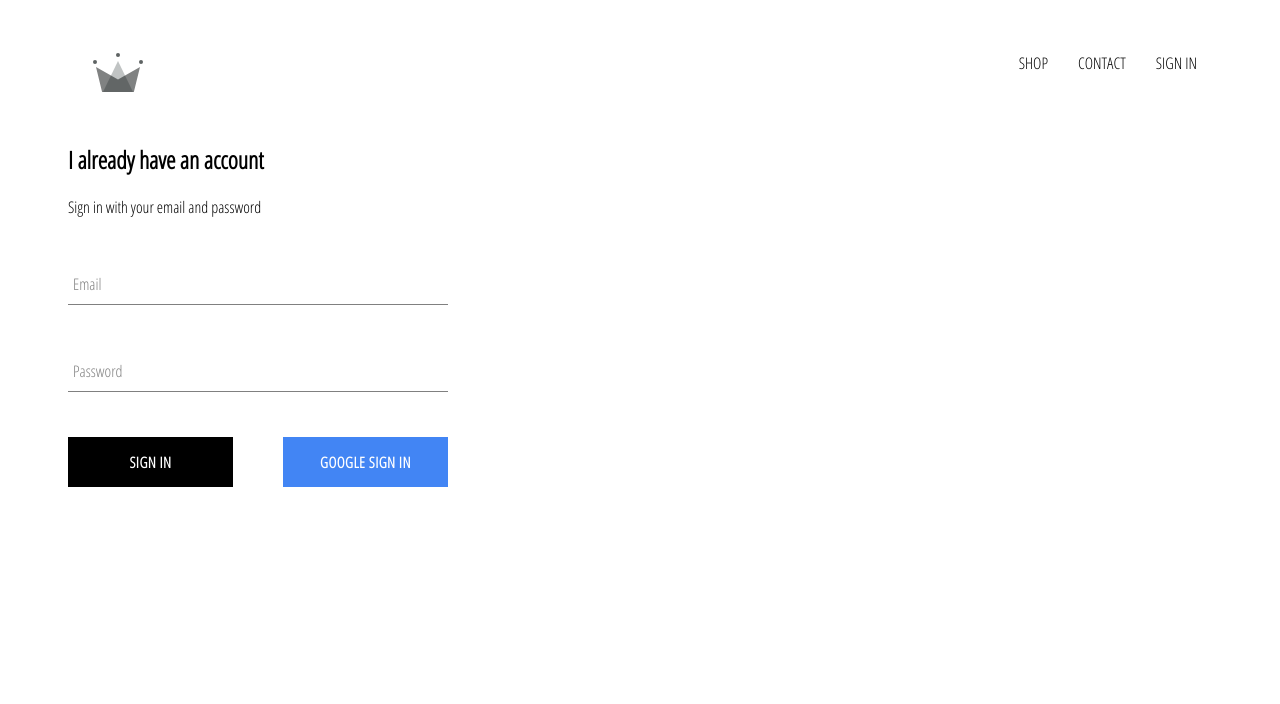
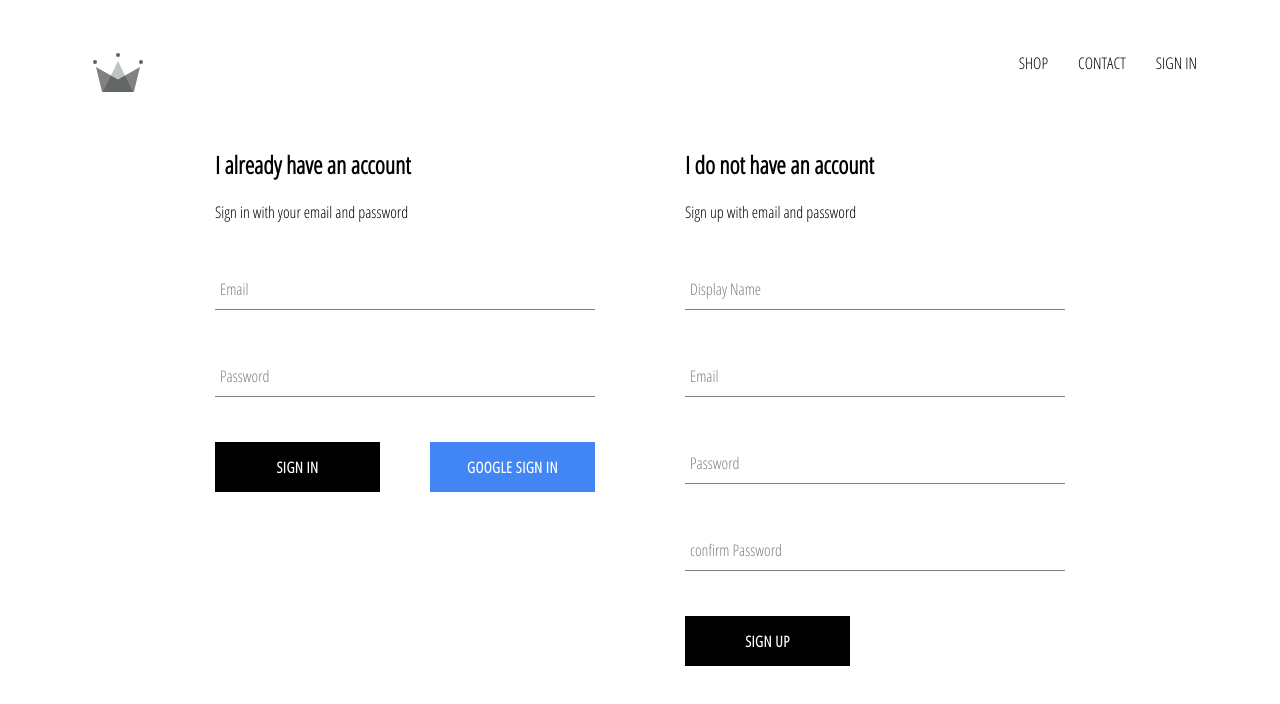
Before and after one commit to DarbhaRamesh/crown-clothing, a React (Create React App) app: page /signin in a window 1280 px wide. Shown: the top 704 px of the page. Built offline with nearby package versions, Linux system fonts and the light colour scheme; no server answers.

Commit message:
added fully fuctional sign in and signup using firebase

```diff
--- a/src/App.js
+++ b/src/App.js
@@ -6,7 +6,7 @@ import ShopPage from './page/shop/shop.component';
 import Header from './components/header/header.component';
 import SignInAndSignUp from './page/sign-in-and-sign-up/sign-in-and-sign-up.component'
 
-import { auth } from './Firebase/firebase.util'
+import { auth, createUserProfileDocument } from './Firebase/firebase.util'
 
 
 class App extends Component{
@@ -21,11 +21,23 @@ class App extends Component{
     unSubscribeFromAuth = null;
 
     componentDidMount(){
-        this.unSubscribeFromAuth = auth.onAuthStateChanged(user => {
-            this.setState({ currentUser:user });
+        this.unSubscribeFromAuth = auth.onAuthStateChanged(async userAuth => {
+            if(userAuth){
+                const userRef = await createUserProfileDocument(userAuth);
 
-            console.log(user);
-        })
+                userRef.onSnapshot(snapshot => {
+                    this.setState({
+                        currentUser:{
+                            id:snapshot.id,
+                            ...snapshot.data()
+                        }
+                    })
+                });
+            }
+            else{
+                this.setState({currentUser:userAuth})
+            }
+        });
     }
 
     componentWillUnmount() {
--- a/src/Firebase/firebase.util.js
+++ b/src/Firebase/firebase.util.js
@@ -13,6 +13,32 @@ const config = {
     measurementId: "G-P0VC9EEVD2"
 };
 
+export const createUserProfileDocument = async (userAuth, additionalData) => {
+    if(!userAuth) return;
+
+    const userRef = firestore.doc(`users/${userAuth.uid}`);
+
+    const snapshot = await userRef.get();
+
+    if(!snapshot.exists){
+        const {displayName, email} = userAuth;
+        const createdAt = new Date();
+
+        try{
+            await userRef.set({
+                displayName,
+                email,
+                createdAt,
+                ...additionalData
+            })
+        }
+        catch(error){
+            console.log('error creating user', error.message);
+        }
+    }
+    return userRef;
+}
+
 firebase.initializeApp(config);
 
 export const auth = firebase.auth();
--- a/src/components/sign-in/sign-in.component.jsx
+++ b/src/components/sign-in/sign-in.component.jsx
@@ -3,7 +3,7 @@ import './sign-in.styles.scss';
 
 import FormInput from '../form-input/form-input.component';
 import CustomButton from '../custom-button/custom-button.component';
-import { signInWithGoogle } from '../../Firebase/firebase.util'
+import {auth, signInWithGoogle } from '../../Firebase/firebase.util'
 
 
 class SignIn extends Component {
@@ -15,10 +15,17 @@ class SignIn extends Component {
         }
     }
 
-    handleSubmit = event =>{
+    handleSubmit = async event =>{
         event.preventDefault();
 
-        this.setState({email: '', password:'' })
+        const {email,password } = this.state;
+
+        try {
+            await auth.signInWithEmailAndPassword(email, password);
+            this.setState({email: '', password:'' });
+        } catch (error){
+            console.log("error while signing ", event);
+        }
     }
 
     handleChange = event => {
@@ -55,9 +62,8 @@ class SignIn extends Component {
                         Sign in
                     </CustomButton>
 
-                    <CustomButton onClick = { signInWithGoogle } isGoogleSignIn>
-                        {' '}
-                        Google sign in {' '}
+                    <CustomButton type = 'button' onClick = { signInWithGoogle } isGoogleSignIn>
+                        Google sign in
                     </CustomButton>
                 </div>
                 </form>
--- /dev/null
+++ b/src/components/sign-up/sign-up.component.jsx
@@ -0,0 +1,101 @@
+import React, {Component} from 'react';
+
+import FormInput from '../form-input/form-input.component';
+import CustomButton from '../custom-button/custom-button.component';
+
+import { auth, createUserProfileDocument } from '../../Firebase/firebase.util';
+
+import './sign-up.styles.scss';
+
+class SignUp extends Component{
+    constructor(){
+        super();
+        this.state = {
+            displayName:'',
+            email: '',
+            password: '',
+            confirmPassword: ''
+        }
+    }
+
+    handleSubmit = async event => {
+        event.preventDefault();
+
+        const {displayName, email, password, confirmPassword } = this.state;
+
+        if(password !== confirmPassword){
+            alert("Passwords don't match");
+            return
+        }
+
+        try {
+            const {user} = await auth.createUserWithEmailAndPassword(email, password);
+
+            await createUserProfileDocument(user, {displayName})
+
+            this.setState({
+                displayName:'',
+                email: '',
+                password: '',
+                confirmPassword: ''
+            });
+
+
+        }catch(error){
+            console.log("error while signing up", error.message)
+        }
+    }
+
+    handleChange =event => {
+        const { value, name } = event.target;
+
+        this.setState({[name]:value})
+    }
+
+    render(){
+        const {displayName, email, password, confirmPassword } = this.state;
+        return(
+            <div className='sign-up'>
+                <h2>I do not have an account</h2>
+                <span>Sign up with email and password</span>
+                <form className='sign-up-form' onSubmit={this.handleSubmit}>
+                    <FormInput
+                    type='text'
+                    name='displayName'
+                    value = {displayName}
+                    onChange = {this.handleChange}
+                    label = 'Display Name'
+                    required
+                    />
+                    <FormInput
+                    type='email'
+                    name='email'
+                    value = {email}
+                    onChange = {this.handleChange}
+                    label = 'Email'
+                    required
+                    />
+                    <FormInput
+                    type='password'
+                    name='password'
+                    value = {password}
+                    onChange = {this.handleChange}
+                    label = 'Password'
+                    required
+                    />
+                    <FormInput
+                    type='password'
+                    name='confirmPassword'
+                    value = {confirmPassword}
+                    onChange = {this.handleChange}
+                    label = 'confirm Password'
+                    required
+                    />
+                    <CustomButton type='submit'> SIGN UP</CustomButton>
+                </form>
+            </div>
+        )
+    }
+}
+
+export default SignUp;
--- /dev/null
+++ b/src/components/sign-up/sign-up.styles.scss
@@ -0,0 +1,9 @@
+.sign-up {
+    display: flex;
+    flex-direction: column;
+    width: 380px;
+
+    .title {
+      margin: 10px 0;
+    }
+  }
--- a/src/page/sign-in-and-sign-up/sign-in-and-sign-up.component.jsx
+++ b/src/page/sign-in-and-sign-up/sign-in-and-sign-up.component.jsx
@@ -1,12 +1,14 @@
 import React from 'react';
 
-import SignIn from '../../components/sign-in/sign-in.component'
+import SignIn from '../../components/sign-in/sign-in.component';
+import SignUp from '../../components/sign-up/sign-up.component'
 
 import './sign-in-and-sign-up.styles.scss';
 
 const SignInAndSignUp = () =>(
     <div className ='sign-in-and-sign-up'>
         <SignIn/>
+        <SignUp />
     </div>
 )
 
--- a/src/page/sign-in-and-sign-up/sign-in-and-sign-up.styles.scss
+++ b/src/page/sign-in-and-sign-up/sign-in-and-sign-up.styles.scss
@@ -0,0 +1,6 @@
+.sign-in-and-sign-up {
+    width: 850px;
+    display: flex;
+    justify-content: space-between;
+    margin: 30px auto;
+  }
```
